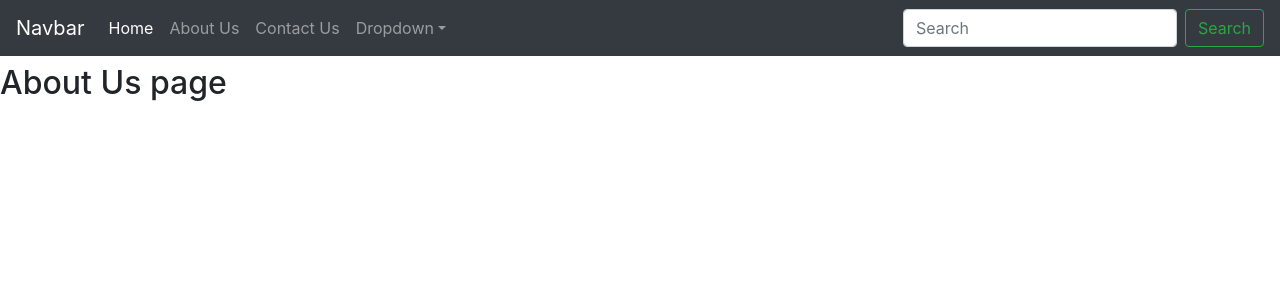
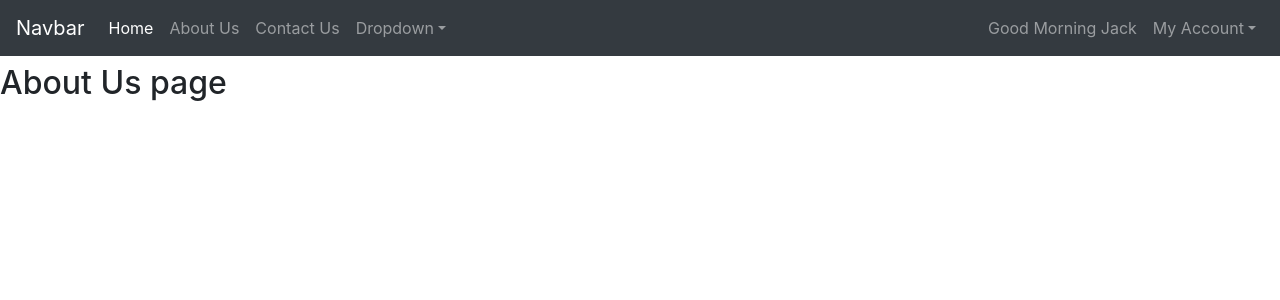
Before and after one commit to jackngogh/Django-Site-001-, a Django app: page /about in a window 1280 px wide. Shown: the top 300 px of the page. Run offline with Django 3.2, Linux system fonts and the light colour scheme; some libraries are stand-ins or nearby versions.

Commit message:
my account

```diff
--- a/templates/base/navbar.html
+++ b/templates/base/navbar.html
@@ -26,9 +26,22 @@
                 </div>
             </li>
         </ul>
-        <form class="form-inline my-2 my-lg-0">
-            <input class="form-control mr-sm-2" type="text" placeholder="Search" aria-label="Search">
-            <button class="btn btn-outline-success my-2 my-sm-0" type="submit">Search</button>
-        </form>
+
+        <ul class="navbar-nav ml-auto">
+            <li class="nav-item ml-active">
+                <a class="nav-link" href="#">Good Morning Jack</a>
+            </li>
+            <li class="nav-item dropdown">
+                <a class="nav-link dropdown-toggle" href="#" id="myaccount" data-toggle="dropdown" aria-haspopup="true"
+                    aria-expanded="false">My Account</a>
+                <div class="dropdown-menu" aria-labelledby="myaccount">
+                    <a class="dropdown-item" href="#">Profile</a>
+                    <a class="dropdown-item" href="#">Change Password</a>
+                    <a class="dropdown-item" href="#">Log Out</a>
+                    <a class="dropdown-item" href="#">Register</a>
+                    <a class="dropdown-item" href="#">Log In</a>
+                </div>
+            </li>
+        </ul>
     </div>
 </nav>
```
